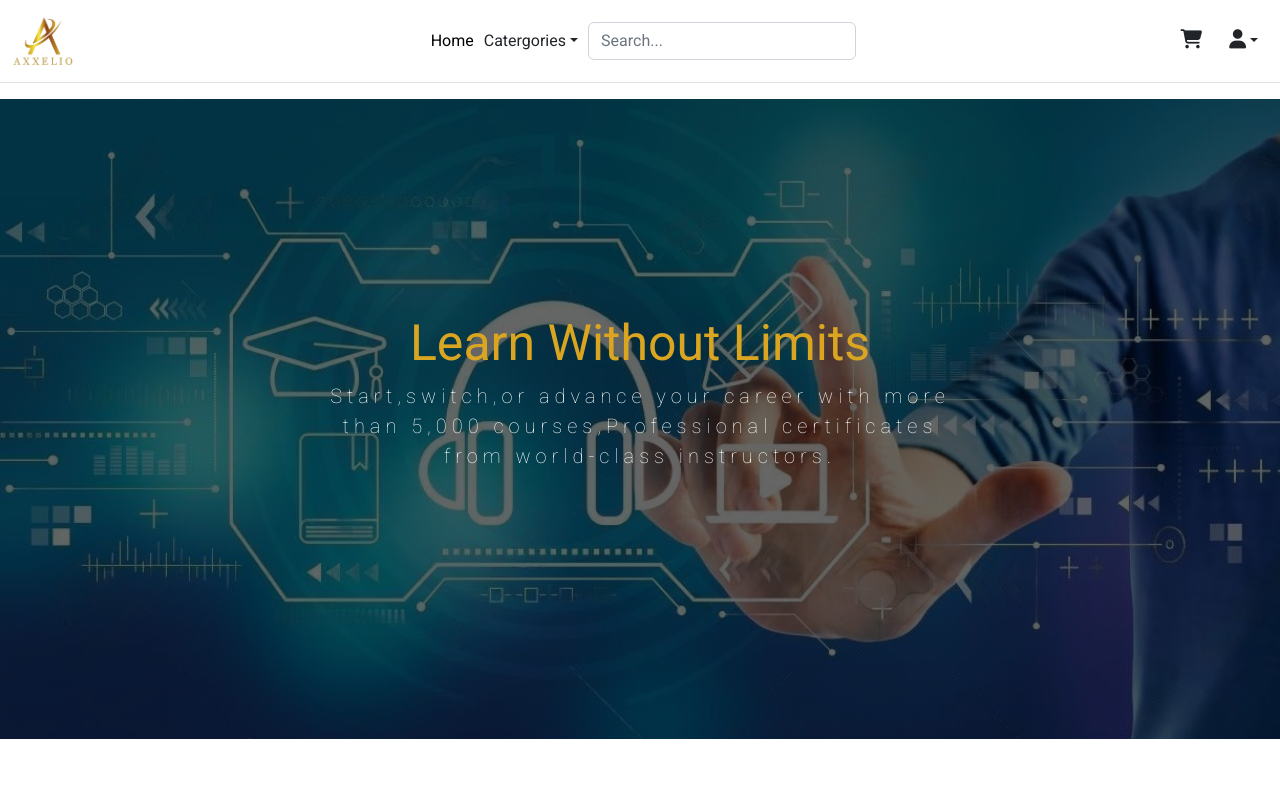
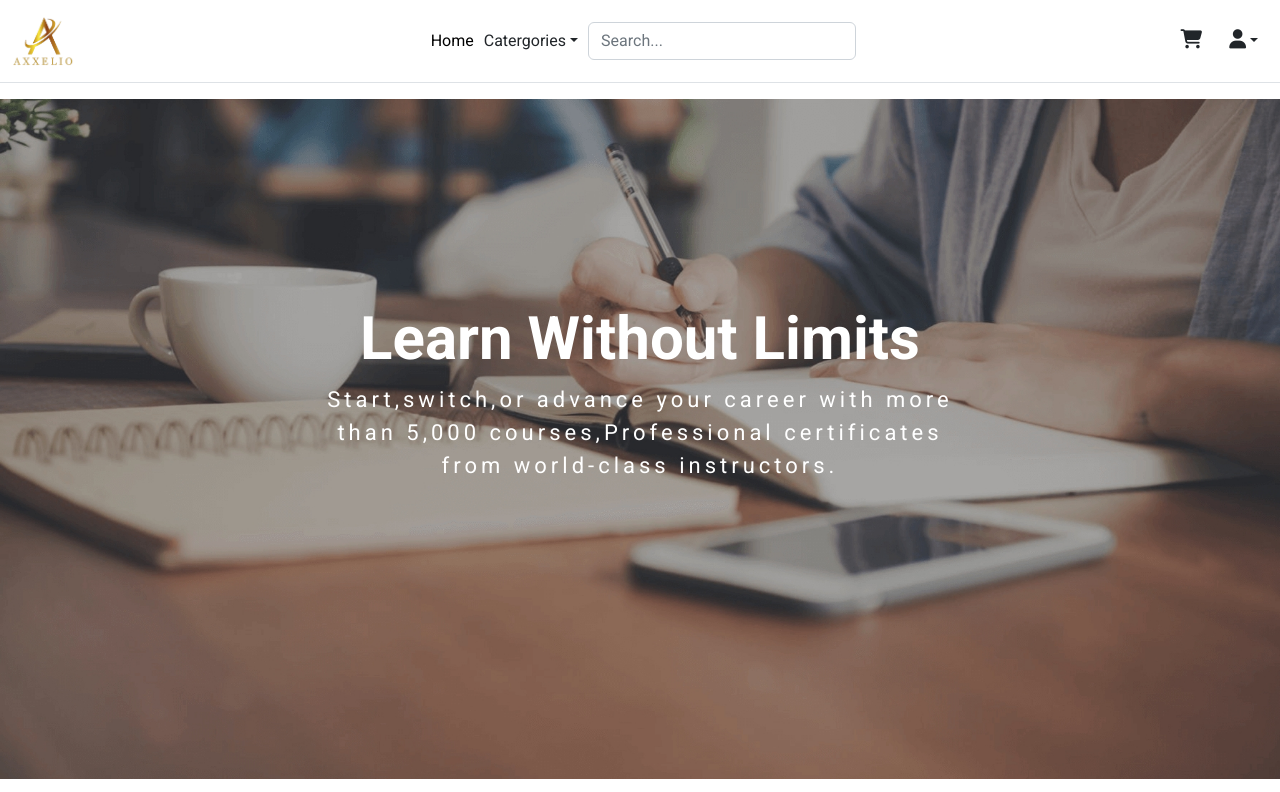
Before and after one commit to Pranav-github02/Axxelio, a React (Create React App) app: page / in a window 1280 px wide. Shown: the top 792 px of the page. Built offline with nearby package versions, Linux system fonts and the light colour scheme; no server answers.

Commit message:
update hero section of homepage

```diff
--- a/src/Components/Home/Hero/hero.css
+++ b/src/Components/Home/Hero/hero.css
@@ -1,31 +1,23 @@
-* {
-    font-family: 'Roboto', sans-serif;
-}
-
 .hero-section {
-
     display: flex;
-    /* background-color:goldenrod ; */
     justify-content: space-around;
-    background: linear-gradient(rgba(0, 0, 0, 0.6), rgba(0, 0, 0, 0.6)), url('./hero.jpg');
+    background: url('./hero.jpg');
     background-size: cover;
-    min-height: 80vh;
+    min-height: 85vh;
 }
 
 .text {
-    /* color: rgb(233, 29, 29); */
-    /* color: #f1da3b; */
-    /* color: #eed638;*/
-    color: goldenrod;
-    font-size: 50px;
+    font-weight: 700;
+    color: white;
+    font-size: 60px;
     text-align: center;
 }
 
 .pac {
-    font-size: 20px;
-    letter-spacing: 5px;
+    font-size: 22px;
+    letter-spacing: 4px;
     color: white;
-    font-weight: 100;
+    font-weight: 400;
     text-align: center;
 }
 
```
Also changed, not shown: src/Components/Home/Hero/hero.jpg.
